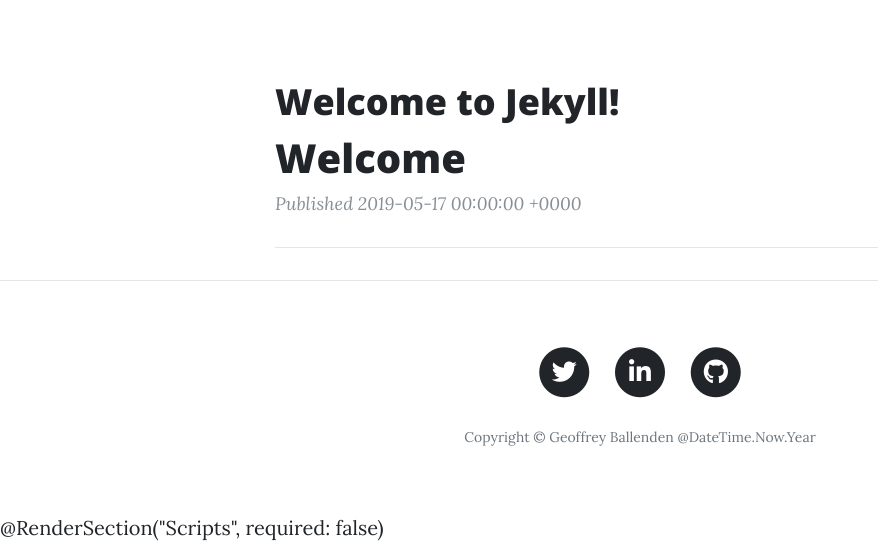
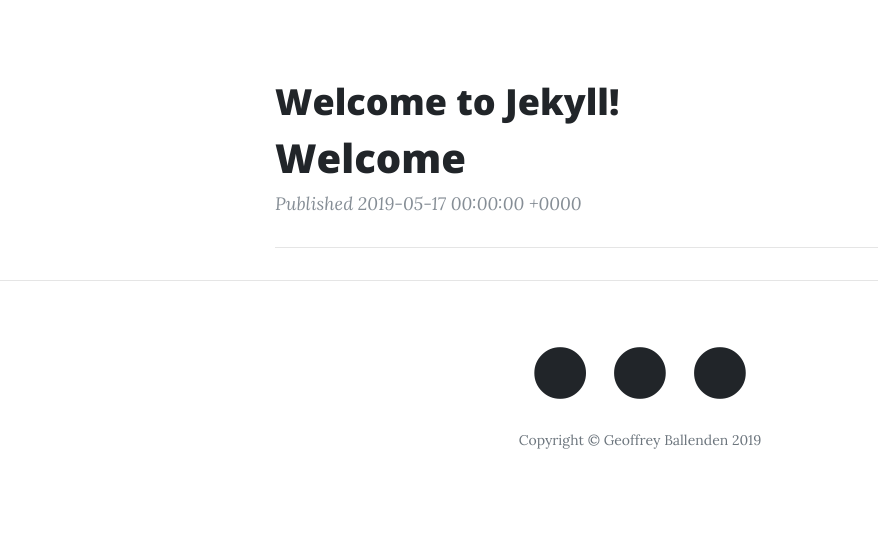
Before and after one commit to ZA1/za1.github.io, a Jekyll site: the page built from index.html, in a window 1280 px wide. Shown: the part 532-1075 px from the top of the page, without its empty margins (0-878 px from the left). Built offline with Jekyll 4.4.1, drawn with Linux system fonts in a browser that asks for light colours; nearby versions of some CDN libraries; library files that are not in the unit come from our copies; the list of posts is cut into pages by our own code; after the commit the page ends 1048 px from its top, so only the background shows below that.

Commit message:
Add files via upload

```diff
--- a/_layouts/default.html
+++ b/_layouts/default.html
@@ -7,9 +7,9 @@
     <meta name="author" content="">
     <title>{{ page.title }} | Geoff's Blog</title>
     <!-- Bootstrap core CSS -->
-    <link href="vendor/bootstrap/css/bootstrap.min.css" rel="stylesheet">
+    <link href="https://stackpath.bootstrapcdn.com/bootstrap/4.3.1/css/bootstrap.min.css" rel="stylesheet">
     <!-- Custom fonts for this template -->
-    <link href="vendor/font-awesome/css/font-awesome.min.css" rel="stylesheet" type="text/css">
+    <link href="https://use.fontawesome.com/releases/v5.8.2/css/all.css" rel="stylesheet" type="text/css">
     <link href='https://fonts.googleapis.com/css?family=Lora:400,700,400italic,700italic' rel='stylesheet' type='text/css'>
     <link href='https://fonts.googleapis.com/css?family=Open+Sans:300italic,400italic,600italic,700italic,800italic,400,300,600,700,800' rel='stylesheet' type='text/css'>
     <!-- Custom styles for this template -->
@@ -81,7 +81,7 @@
                             </a>
                         </li>
                     </ul>
-                    <p class="copyright text-muted">Copyright &copy; Geoffrey Ballenden @DateTime.Now.Year</p>
+                    <p class="copyright text-muted">Copyright &copy; Geoffrey Ballenden 2019</p>
                 </div>
             </div>
         </div>
@@ -91,6 +91,5 @@
     <script src="vendor/bootstrap/js/bootstrap.bundle.min.js"></script>
     <!-- Custom scripts for this template -->
     <script src="js/clean-blog.min.js"></script>
-    @RenderSection("Scripts", required: false)
 </body>
 </html>
--- a/_layouts/post.html
+++ b/_layouts/post.html
@@ -1,6 +1,7 @@
 ---
 layout: default
 ---
+
 <!-- Page Header -->
 <header class="masthead" style="background-image: url('img/@Model.Image')">
     <div class="overlay"></div>
```
